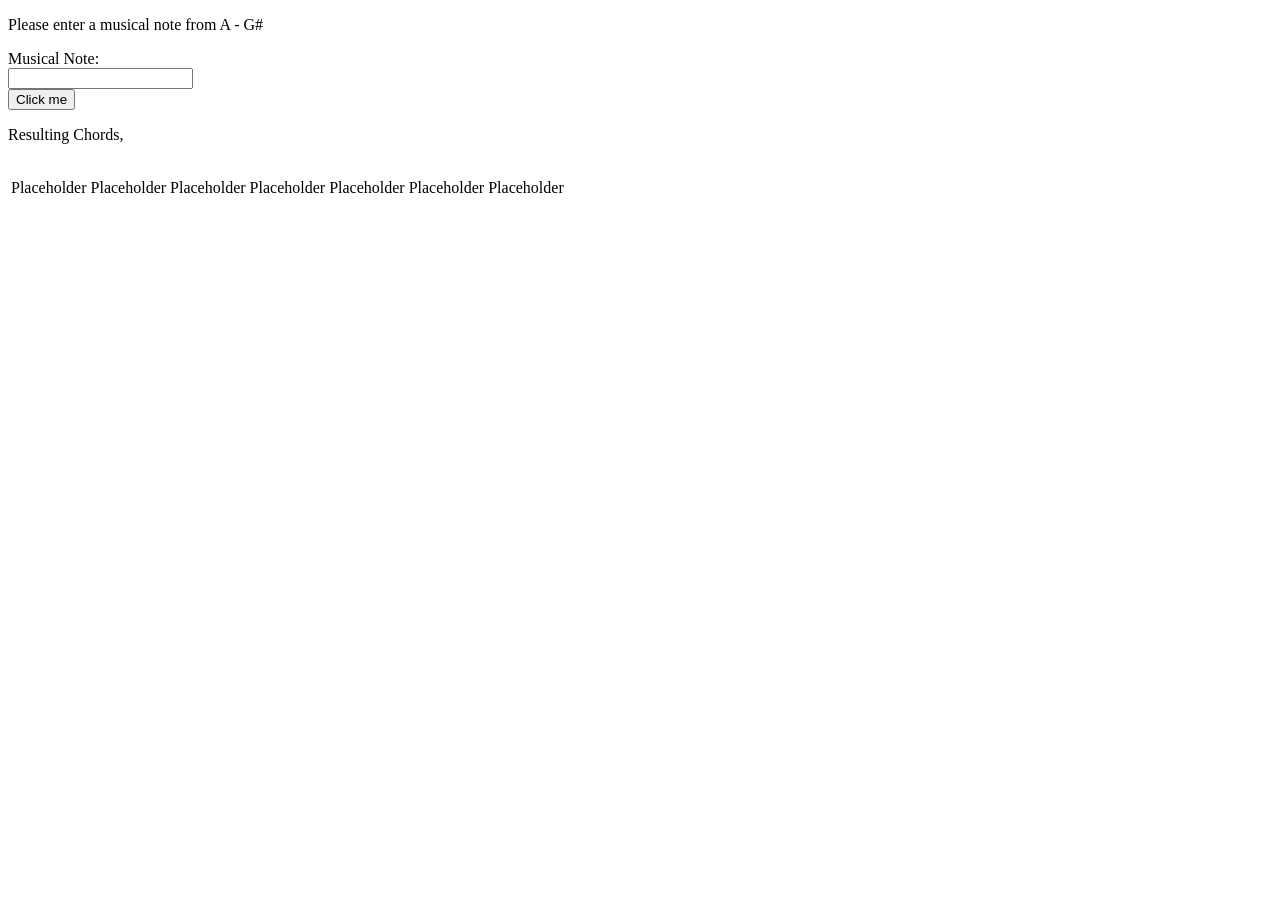
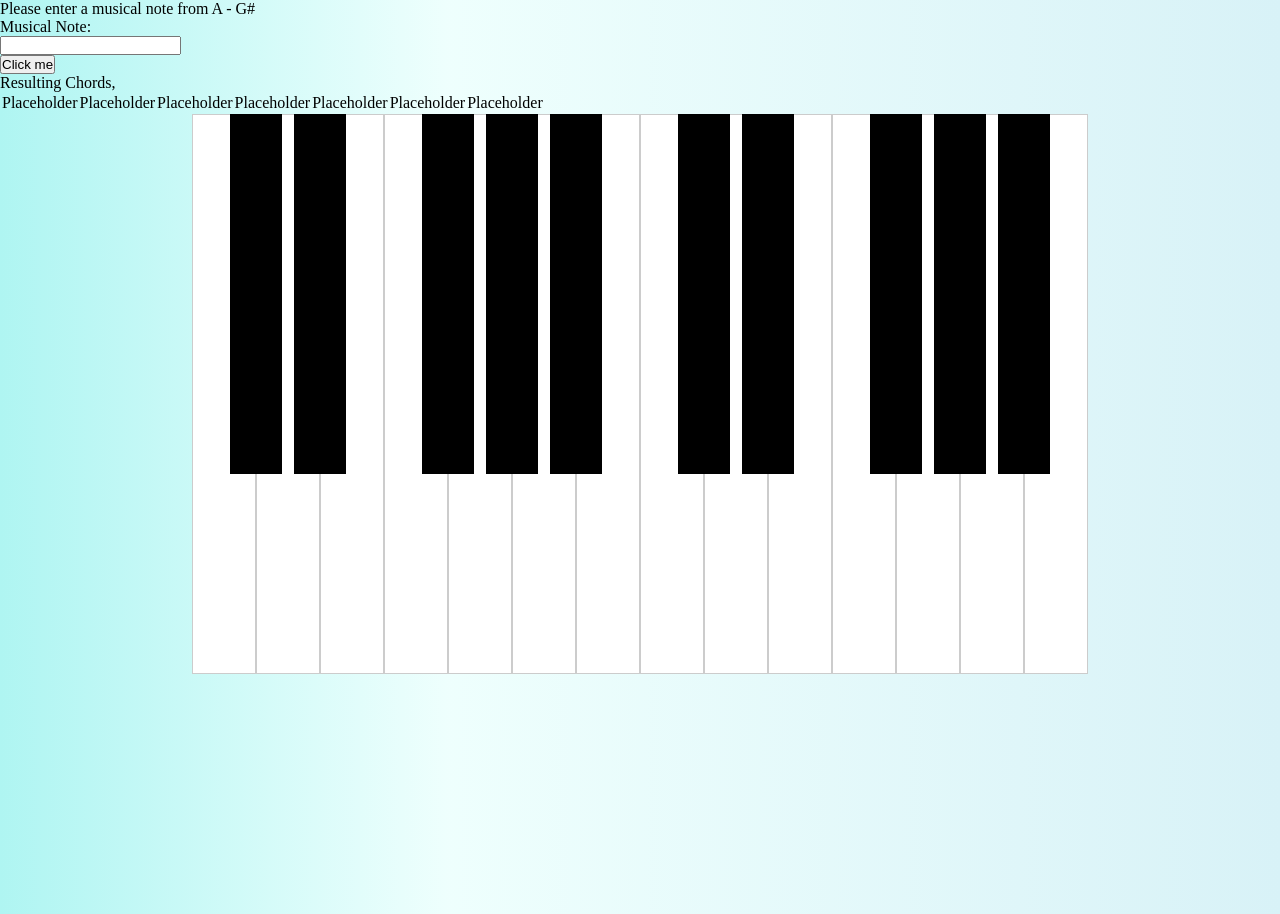
Before and after one commit to TurtleTopHat/Clef, a plain HTML site: page Clef Final/public/index.html in a window 1280 px wide. Before the commit the page ends 800 px from the top, so only its background shows below. Drawn offline with Linux system fonts and the light colour scheme; some packages are replaced by stand-ins of ours.

Commit message:
Added Piano

```diff
--- a/Clef Final/public/index.html
+++ b/Clef Final/public/index.html
@@ -24,11 +24,13 @@
       to avoid connecting the SDK to running emulators.
     -->
     <script defer src="/__/firebase/init.js?useEmulator=true"></script>
+    <link rel="stylesheet" href="stylesheets/piano.css">
+    <script src="javascript/script.js"></script>
   </head>
 
   <body>
 
-  <script src="javascript/script.js"></script>
+
   <p>Please enter a musical note from A - G#</p>
 
 
@@ -50,5 +52,33 @@
   </tr>
   </tbody>
   </table>
+
+  <!-- made with help from https://www.studytonight.com/post/build-a-piano-app-using-javascript -->
+  <div class = "piano">
+    <div class = "key_w" data-note = "C3"></div>
+    <div class = "key_b" data-note = "C#3"></div>
+    <div class = "key_w" data-note = "D3"></div>
+    <div class = "key_b" data-note = "D#3"></div>
+    <div class = "key_w" data-note = "E3"></div>
+    <div class = "key_w" data-note = "F3"></div>
+    <div class = "key_b" data-note = "F#3"></div>
+    <div class = "key_w" data-note = "G3"></div>
+    <div class = "key_b" data-note = "G#3"></div>
+    <div class = "key_w" data-note = "A3"></div>
+    <div class = "key_b" data-note = "A#3"></div>
+    <div class = "key_w" data-note = "B3"></div>
+    <div class = "key_w" data-note = "C4"></div>
+    <div class = "key_b" data-note = "C#4"></div>
+    <div class = "key_w" data-note = "D4"></div>
+    <div class = "key_b" data-note = "D#4"></div>
+    <div class = "key_w" data-note = "E4"></div>
+    <div class = "key_w" data-note = "F4"></div>
+    <div class = "key_b" data-note = "F#4"></div>
+    <div class = "key_w" data-note = "G4"></div>
+    <div class = "key_b" data-note = "G#4"></div>
+    <div class = "key_w" data-note = "A4"></div>
+    <div class = "key_b" data-note = "A#4"></div>
+    <div class = "key_w" data-note = "B4"></div>
+  </div>
 </body>
 </html>
--- a/Clef Final/public/javascript/script.js
+++ b/Clef Final/public/javascript/script.js
@@ -1,4 +1,12 @@
 "use strict";
+
+function midi_test(){
+  if (navigator.requestMIDIAccess) {
+    console.log('This browser supports WebMIDI!');
+} else {
+    console.log('WebMIDI is not supported in this browser.');
+}
+}
 
 function run(){
   var answer = document.getElementById("note_val").value;
--- /dev/null
+++ b/Clef Final/public/stylesheets/piano.css
@@ -0,0 +1,34 @@
+body {
+  /*https://cssgradient.io/ used for gradient */
+  background: rgb(175,245,242);
+  background: linear-gradient(90deg, rgba(175,245,242,1) 0%, rgba(201,255,249,0.30885857761073177) 35%, rgba(216,242,247,1) 100%);
+}
+
+* {
+    margin: 0;
+    padding: 0;
+    box-sizing: border-box;
+}
+.piano {
+    height: 100vh;
+    width: 100%;
+    display: flex;
+    justify-content: center;
+}
+
+.key_w {
+    width: 5%;
+    min-width: 30px;
+    height: 70%;
+    background-color: white;
+    border: 1px solid #ccc;
+}
+
+.key_b{
+    width: 4%;
+    height: 45%;
+    margin-left: -2%;
+    margin-right: -2%;
+    z-index: 2;
+    background-color: black;
+}
```
